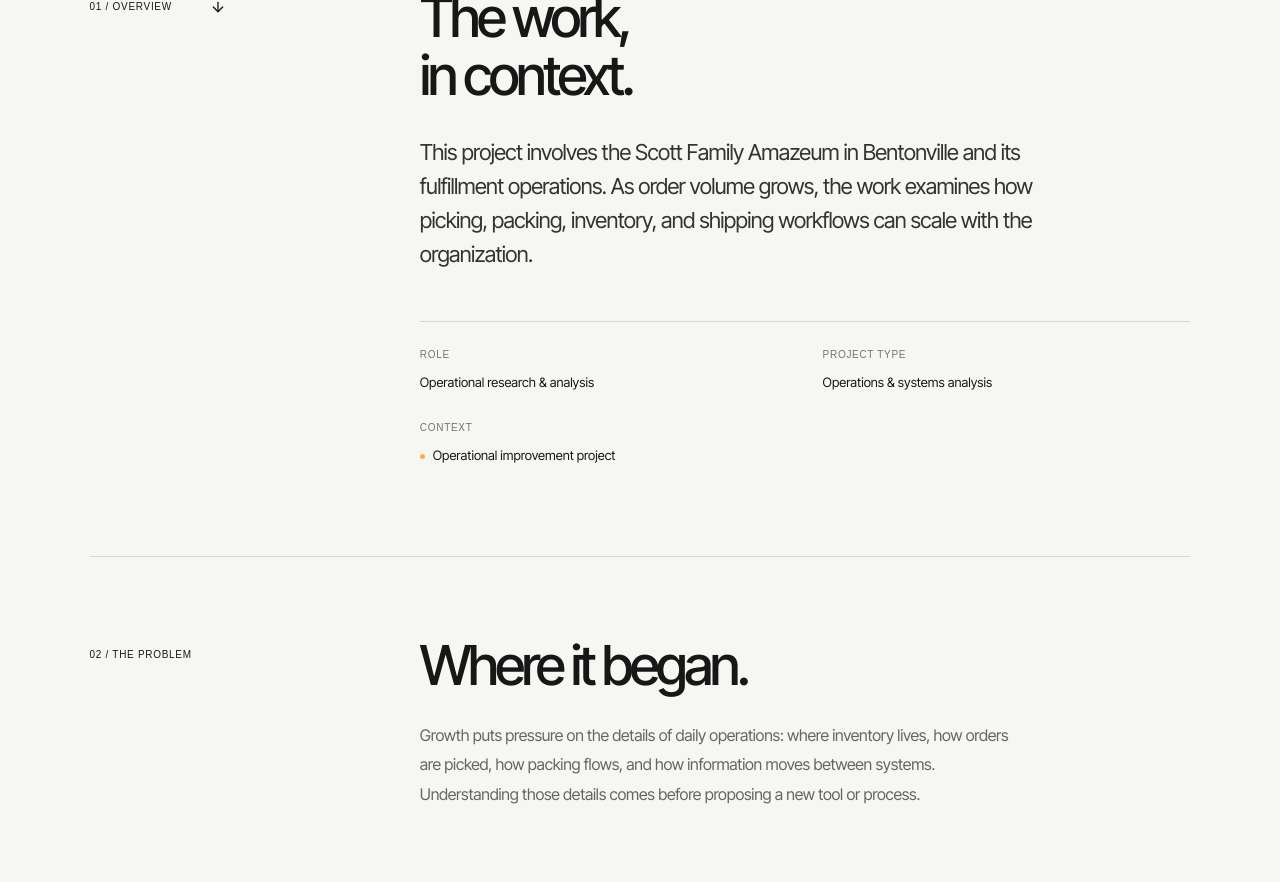
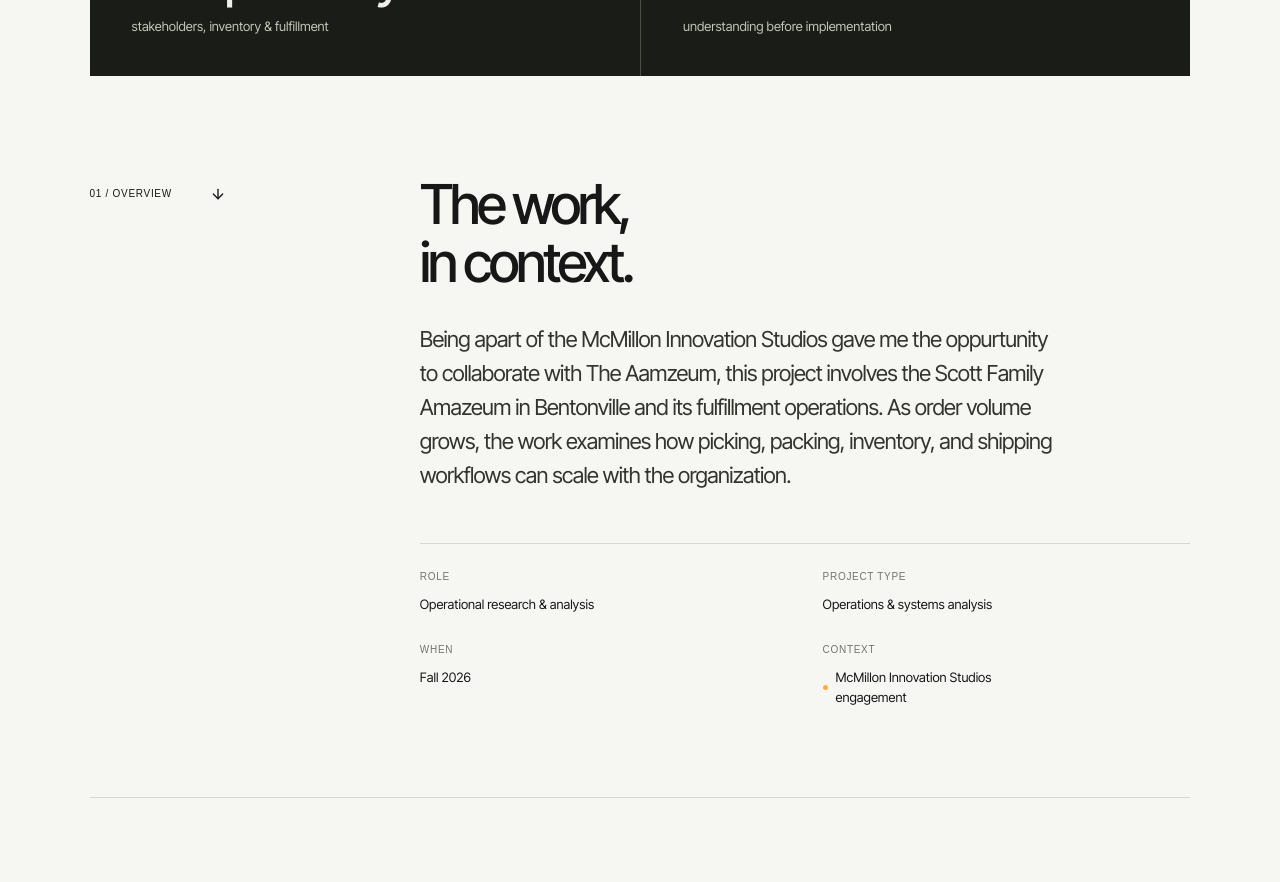
Before and after one commit to Brettberry07/portfolio, a Next.js app: page /projects/amazeum in a window 1280 px wide. Shown: the part 1580-2462 px from the top of the page. Built offline with nearby package versions, Linux system fonts and the light colour scheme; a web font is replaced by a local one.

Commit message:
feat: update personal and project descriptions for clarity and accuracy

```diff
--- a/src/components/sections/About.tsx
+++ b/src/components/sections/About.tsx
@@ -71,7 +71,7 @@
           </h2>
           </RevealSequence>
           <Reveal className="about-prose">
-            <p>I&apos;m Brett, a computer engineering student who builds software and products around real-world problems. I work directly with the people experiencing them, connecting research, design, and engineering to turn early ideas into something useful.</p>
+            <p>I&apos;m Brett, a computer science student who builds software and products around real-world problems. I work directly with the people experiencing them, connecting research, design, and engineering to turn early ideas into something useful.</p>
             <a className="quiet-link" href="#contact">Good things start with a conversation <ArrowUpRight size={17} /></a>
           </Reveal>
         </div>
--- a/src/content/experience.ts
+++ b/src/content/experience.ts
@@ -40,7 +40,7 @@
     institution: "University of Arkansas",
     location: "Fayetteville",
     dates: "EXPECTED MAY 2030",
-    qualification: "B.S. Computer Engineering",
+    qualification: "B.S. Computer Science",
     detail: "Minors in Innovation & Entrepreneurship and Mathematics",
     note: "4.0 GPA",
   },
--- a/src/content/projects.ts
+++ b/src/content/projects.ts
@@ -30,12 +30,12 @@
 export const projects: Project[] = [
   {
     id: "01", slug: "querry-berry", title: "Querry Berry",
-    summary: "A custom search engine, from raw language to searchable data. Built around a lexer and an index of 2.3 million unique tokens.",
+    summary: "A custom search engine, from raw language to searchable data. Built around a lexer and an index of 2.3 million unique tokens collected by a custom async web crawler.",
     category: "Search & data systems", role: "Full-stack development", period: "June–July 2025", stage: "Search engineering project",
     technologies: ["Next.js", "PostgreSQL", "Docker"], status: "verified",
-    overview: "Querry Berry is a full-stack search engine with a Next.js application and a Dockerized PostgreSQL backend. The project explores the complete path from processing text to storing an index and retrieving useful results.",
+    overview: "Querry Berry is a full-stack search engine with a Next.js application and a Dockerized PostgreSQL backend. The project explores the complete path from crawling the web for links, to processing text, storing an index, and retrieving useful results.",
     problem: "Search depends on work that happens long before a query is entered. Text must be broken into useful units, indexed consistently, and organized so it can be retrieved. The challenge was to build that underlying system alongside the application people interact with.",
-    approach: "I worked across the full stack: the search interface, backend data infrastructure, custom lexer, and indexing pipeline. The focus was understanding how those parts fit together rather than treating search as a frontend feature.",
+    approach: "I worked across the full stack: the web crawler,the search interface, backend data infrastructure, custom lexer, and indexing pipeline. The focus was understanding how those parts fit together rather than treating search as a frontend feature.",
     solution: "A custom lexer and indexing pipeline process text into searchable tokens. PostgreSQL provides the data foundation, Docker defines the backend environment, and Next.js connects the search experience to the retrieval system.",
     results: "The indexing pipeline handled more than 2.3 million unique tokens. The result is an end-to-end engineering project spanning language processing, data infrastructure, and search retrieval.",
     highlights: [{ value: "2.3M+", label: "unique tokens processed" }, { value: "Full stack", label: "interface, indexing & storage" }],
@@ -103,12 +103,12 @@
     contentNote: "Approved product screenshots and detailed implementation tools are still to be added. The cells and chart are illustrative, not a real test result.",
   },
   {
-    id: "05", slug: "amazeum", title: "Amazeum",
+    id: "05", slug: "amazeum", title: "McMillon Innovation Studios & The Amazeum",
     summary: "Understanding how a growing organization picks, packs, and ships—and where practical operational improvements can make a difference.",
-    category: "Operations & systems analysis", role: "Operational research & analysis", stage: "Operational improvement project",
+    category: "Operations & systems analysis", role: "Operational research & analysis", stage: "McMillon Innovation Studios engagement", period: "Fall 2026",
     technologies: ["Shopify", "Stock Savvy", "Workflow analysis"], status: "verified",
     toolsNote: "Shopify and Stock Savvy are systems involved in the organization's workflows, not software platforms built as part of this project.",
-    overview: "This project involves the Scott Family Amazeum in Bentonville and its fulfillment operations. As order volume grows, the work examines how picking, packing, inventory, and shipping workflows can scale with the organization.",
+    overview: "Being apart of the McMillon Innovation Studios gave me the oppurtunity to collaborate with The Aamzeum, this project involves the Scott Family Amazeum in Bentonville and its fulfillment operations. As order volume grows, the work examines how picking, packing, inventory, and shipping workflows can scale with the organization.",
     problem: "Growth puts pressure on the details of daily operations: where inventory lives, how orders are picked, how packing flows, and how information moves between systems. Understanding those details comes before proposing a new tool or process.",
     approach: "The focus is stakeholder interviews, understanding warehouse workflows, and studying inventory handling and fulfillment processes. Shopify and Stock Savvy are part of the existing operational context.",
     solution: "The project translates operational findings into opportunities for practical improvement. It examines bottlenecks and the relationship between people, physical inventory, and the systems supporting picking, packing, and shipping.",
```
